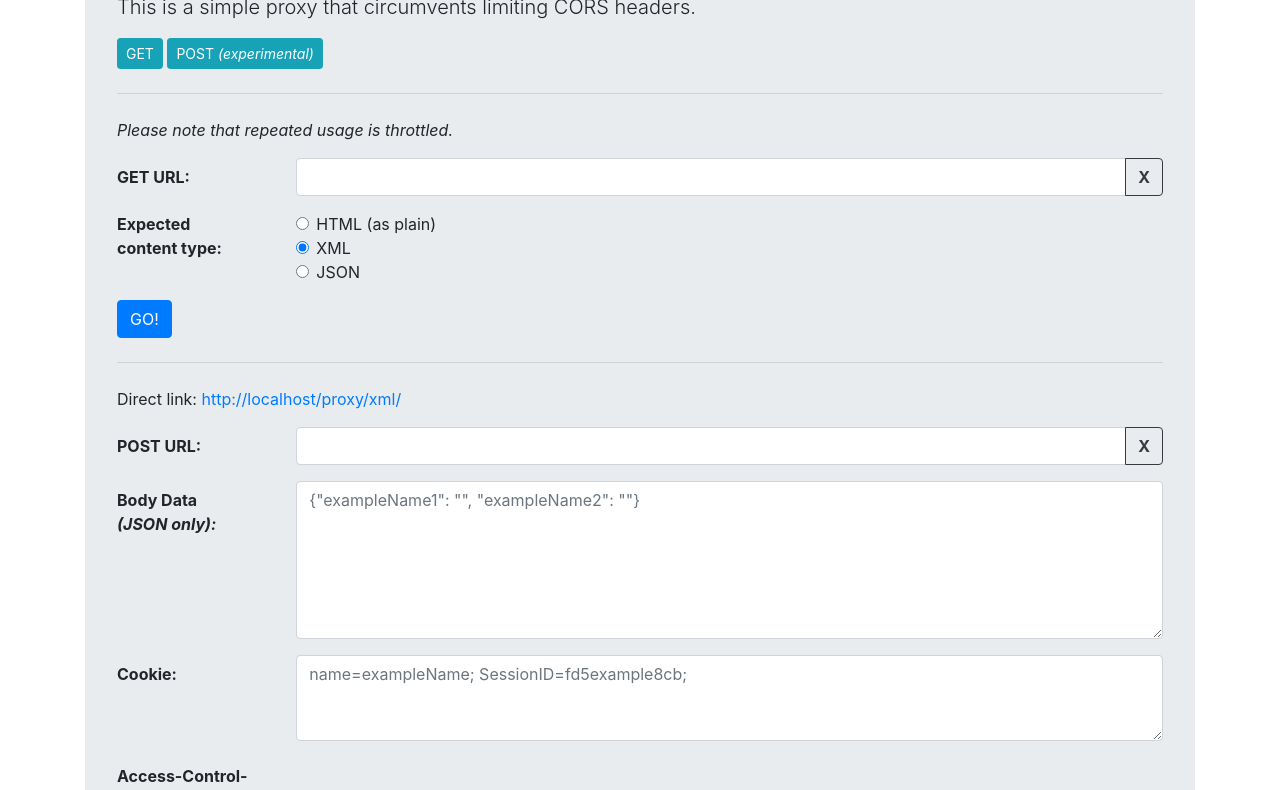
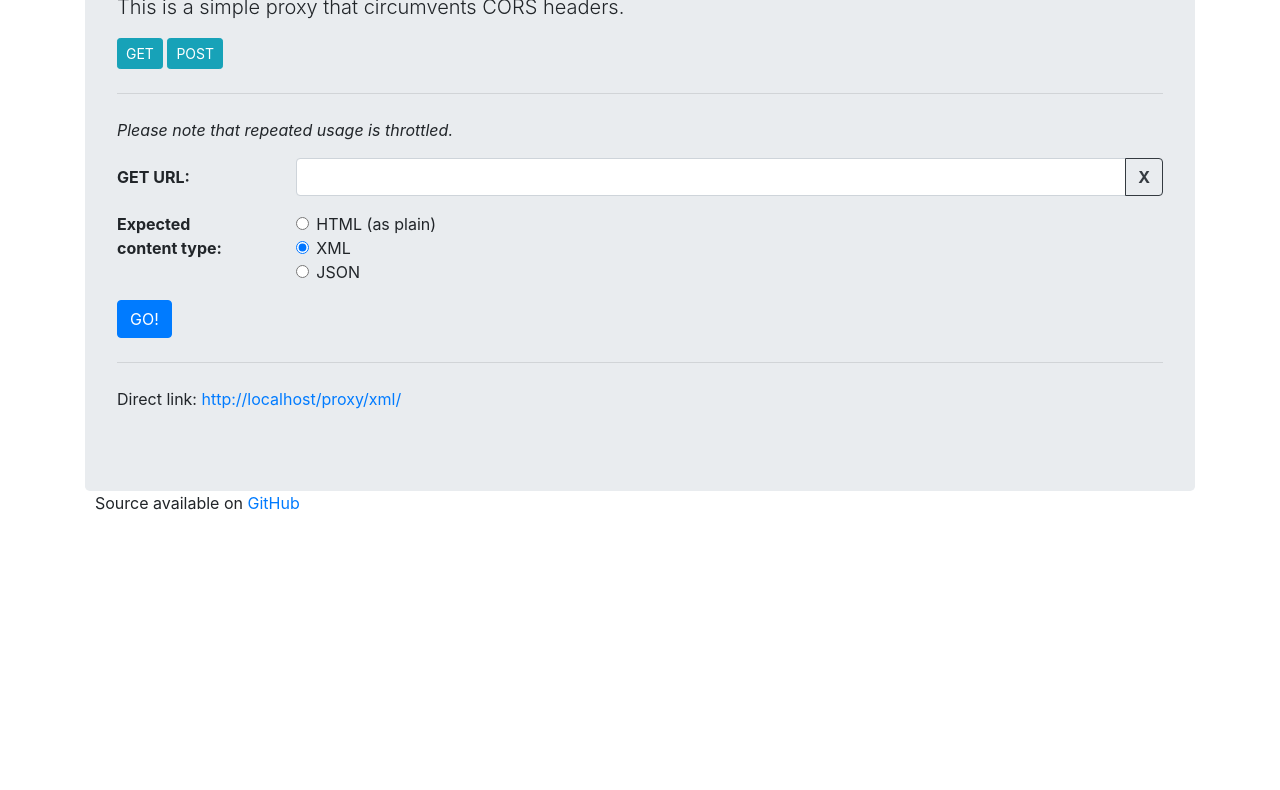
Before and after one commit to majcen-dev/cors-api-proxy, a website: page public/index.html in a window 1280 px wide. Shown: the part 197-987 px from the top of the page. After the commit the page ends 800 px from the top, so only its background shows below. Drawn offline with nearby package versions, Linux system fonts and the light colour scheme.

Commit message:
slight rewrite of the documentation

```diff
--- a/public/index.html
+++ b/public/index.html
@@ -13,9 +13,9 @@
     <div class="container" style="margin-top: 50px;">
         <div class="jumbotron" style="margin-bottom: 0px;">
             <h1 class="display-4">CORS API Proxy</h1>
-            <p class="lead">This is a simple proxy that circumvents limiting CORS headers.</p>
+            <p class="lead">This is a simple proxy that circumvents CORS headers.</p>
             <button id="showGet" class="btn btn-info btn-sm">GET</button>
-            <button id="showPost" class="btn btn-info btn-sm">POST <i>(experimental)</i></button>
+            <button id="showPost" class="btn btn-info btn-sm">POST</button>
             <hr class="my-4">
             <p><i>Please note that repeated usage is throttled.</i></p>
             <div id="getForm" class="form-group">
@@ -142,7 +142,7 @@
         const getForm = document.querySelector("#getForm");
         const postForm = document.querySelector("#postForm");
 
-        //postForm.style = "display: none;";
+        postForm.style = "display: none;";
 
         showGetButton.addEventListener('click', () => {
             getForm.style = "display: block;";
```
Also changed, not shown: README.md.
